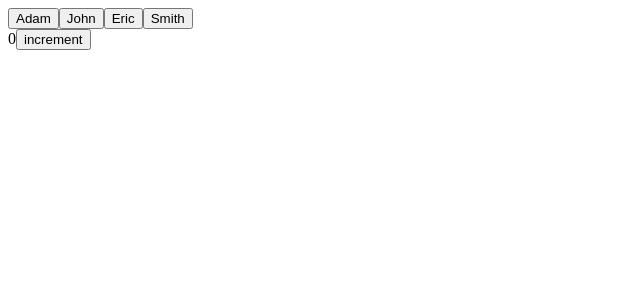
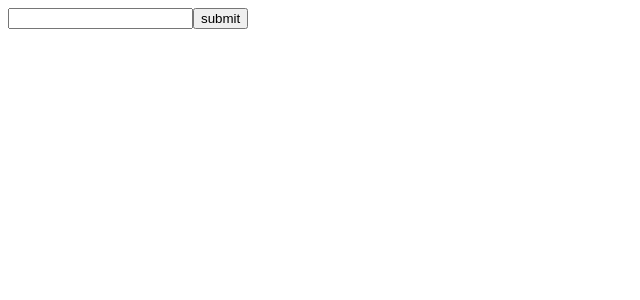
Before and after one commit to AdamZhou1029/training-20250630, a React (Vite) app: page / in a window 1280 px wide. Shown: the top 300 px of the page, without its empty margins (0-640 px from the left). Built offline with nearby package versions, Linux system fonts and the light colour scheme.

Commit message:
todolist

```diff
--- a/package.json
+++ b/package.json
@@ -11,7 +11,8 @@
   },
   "dependencies": {
     "react": "^19.1.0",
-    "react-dom": "^19.1.0"
+    "react-dom": "^19.1.0",
+    "uuid": "^11.1.0"
   },
   "devDependencies": {
     "@eslint/js": "^9.30.1",
--- a/src/App.jsx
+++ b/src/App.jsx
@@ -2,7 +2,9 @@ import { useState } from "react";
 import reactLogo from "./assets/react.svg";
 import viteLogo from "/vite.svg";
 import "./App.css";
-import EventDemo from "./components/EventDemo";
+import EventDemo from "./components/EventDemo/EventDemo";
+import Counter from "./components/Counter/Counter";
+import Todolist from "./components/Todolist/Todolist";
 //auto complete
 function App() {
     //const [count, setCount] = useState(0);
@@ -11,7 +13,9 @@ function App() {
     };
     return (
         <>
-            <EventDemo onClickButton={handleClick} />
+            {/* <EventDemo onClickButton={handleClick} /> */}
+            {/* <Counter /> */}
+            <Todolist />
         </>
     );
 }
--- /dev/null
+++ b/src/components/Counter/Counter.jsx
@@ -0,0 +1,29 @@
+import React, { useState } from "react";
+
+let state = 0;
+let snapshot = state;
+state++;
+console.log("snapshot", state, snapshot);
+
+const Counter = () => {
+    const [counter, setCounter] = useState(0);
+    const handleIncrement = () => {
+        setCounter((prev) => {
+            return prev + 1;
+        });
+        setTimeout(() => {
+            console.log("timeout", counter);
+        }, 500);
+    };
+
+    console.log(3, counter);
+
+    return (
+        <div>
+            <div>{counter}</div>
+            <button onClick={handleIncrement}>increment</button>
+        </div>
+    );
+};
+
+export default Counter;
--- /dev/null
+++ b/src/components/Todolist/Todolist.jsx
@@ -0,0 +1,71 @@
+import React, { useState } from "react";
+import { v4 as uuidv4 } from "uuid";
+
+/*
+    controlled component
+        2 way data binding
+    uncontrolled component
+
+
+    spread operator: make shallow copy of existing array by creating a new array
+*/
+
+const arr = [1, [2, 3]];
+const arr1 = [...arr];
+//structuredClone
+const arr2 = structuredClone(arr); // deep copy
+//const arr2 = JSON.parse(JSON.stringify(arr)) // deep copy
+console.log(arr[1] === arr1[1], arr[1] === arr2[1]); //true, shallow
+
+const Todolist = () => {
+    const [inputValue, setInputValue] = useState("");
+    const [todolist, setTodolist] = useState([]);
+    const handleChange = (event) => {
+        //synthetic event: cross platform compatibility
+        console.log("event", event, event.target.value);
+        setInputValue(event.target.value);
+    };
+    const handleSubmit = () => {
+        const newTodoItem = { id: uuidv4(), title: inputValue };
+        //todolist.push(newTodoItem);
+        /*
+            1. mutating value(prohibited)
+            2. not triggering rendering
+        */
+
+        const newTodolist = [...todolist];
+        newTodolist.push(newTodoItem);
+        setTodolist(newTodolist);
+        setInputValue("");
+    };
+
+    const handleDelete = (id) => {
+        //filter: callback,
+        //splice: index,
+
+        const filteredList = todolist.filter((todo) => todo.id !== id);
+        setTodolist(filteredList);
+    };
+    return (
+        <div>
+            <div>
+                <input id="123" value={inputValue} onChange={handleChange} />
+                <button onClick={handleSubmit}>submit</button>
+            </div>
+            <div>
+                <ul>
+                    {todolist.map((item, index) => (
+                        <li key={item.id}>
+                            <span>{item.title}</span>
+                            <button onClick={() => handleDelete(item.id)}>
+                                delete
+                            </button>
+                        </li>
+                    ))}
+                </ul>
+            </div>
+        </div>
+    );
+};
+
+export default Todolist;
```
Also changed, not shown: src/components/EventDemo/EventDemo.jsx (renamed from src/components/EventDemo.jsx), 1 other file (tests, documents, lock files or other folders).
